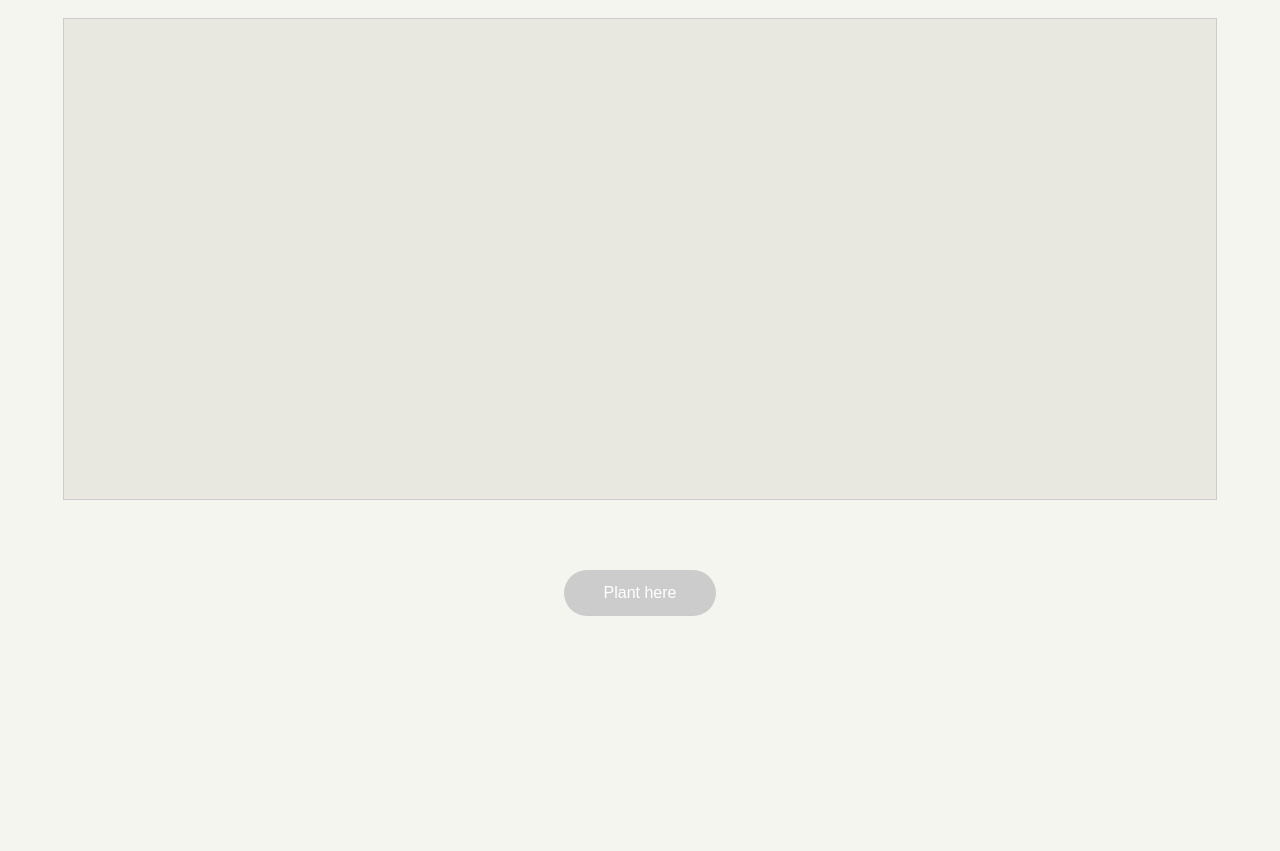
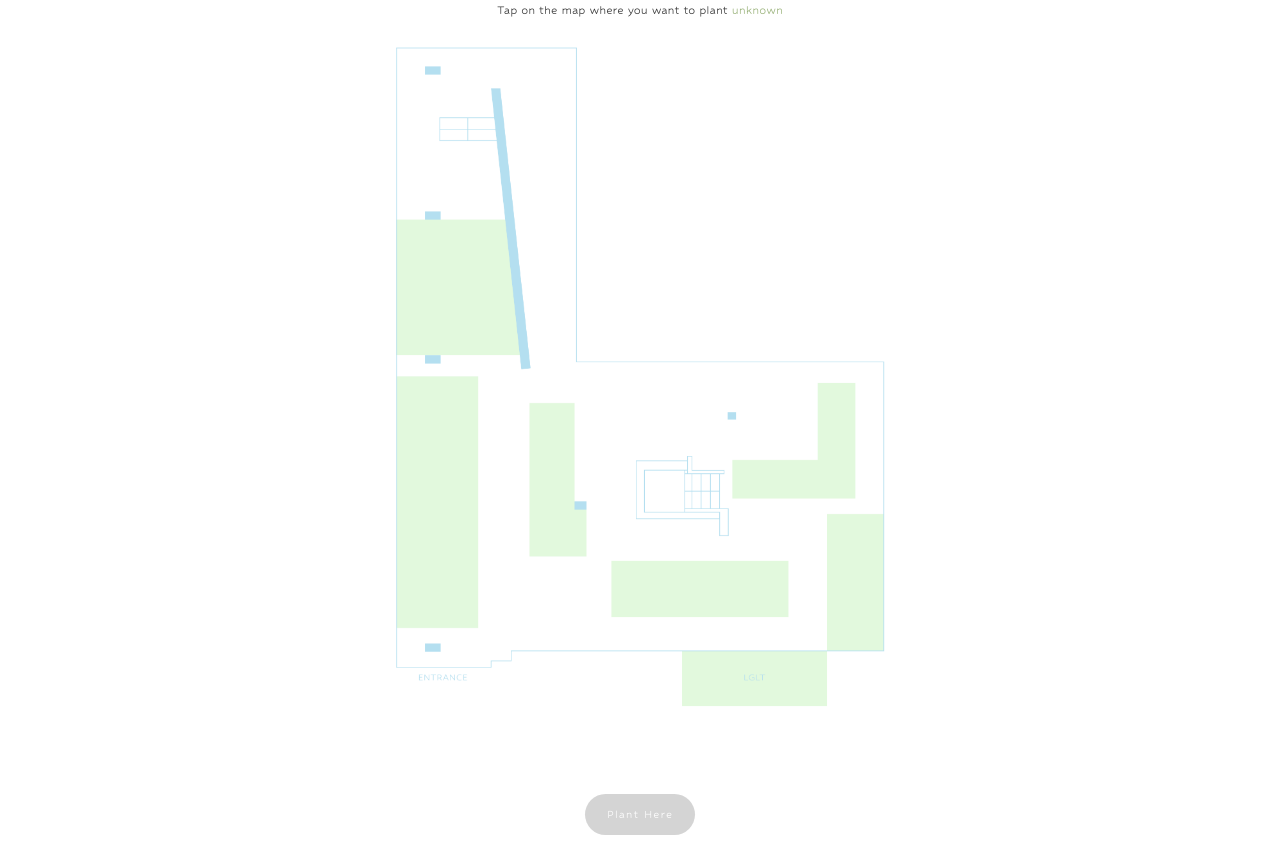
Before and after one commit to wzyisabelle/aloe-wip2, a website: page public/plant.html in a window 1280 px wide. Shown: the part 79-930 px from the top of the page. Before the commit the page ends 800 px from the top, so only its background shows below. Drawn offline with Linux system fonts and the light colour scheme.

Commit message:
visual updates and fullscreen support

```diff
--- a/public/plant.html
+++ b/public/plant.html
@@ -2,51 +2,118 @@
 <html>
 <head>
   <meta charset="UTF-8">
-  <meta name="viewport" content="width=device-width, initial-scale=1, maximum-scale=1">
+  <meta name="viewport" content="width=device-width, initial-scale=1, maximum-scale=1, user-scalable=no">
   <title>Plant Your Aloe</title>
   <style>
-    body { margin: 0; background: #f5f5f0; font-family: sans-serif; color: #333; }
-    h1 { text-align: center; font-weight: normal; padding: 20px; margin: 0; font-size: 18px; }
-    #info { text-align: center; padding: 0 20px 20px; color: #666; font-size: 14px; }
+    @font-face {
+      font-family: 'Hubballi';
+      src: url('/assets/Hubballi-Regular.ttf') format('truetype');
+      font-weight: normal;
+      font-style: normal;
+    }
+
+    :root {
+      --aloe-green: #98B178;
+      --bg: #ffffff;
+      --text: #333333;
+    }
+
+    body {
+      margin: 0; padding-top: 10px;
+      background: var(--bg);
+      color: var(--text);
+      font-family: 'Hubballi', sans-serif;
+    }
+
+    h1 {
+      text-align: center;
+      font-weight: normal;
+      padding: 20px 20px 6px; //第三个数标题到info的距离
+      margin: 0;
+      font-size: 20px;
+      letter-spacing: 1px;
+    }
+
+    #info {
+      text-align: center;
+      padding: 0 20px 14px; //第三个数info到地图的距离
+      color: #777;
+      font-size: 14px;
+    }
+
+    #info strong {
+      color: var(--aloe-green);
+      font-weight: normal;
+    }
+
+    #map-wrapper {
+      display: flex;
+      justify-content: center;
+      align-items: center;
+      padding: 0 16px;
+    }
+
     #map {
       position: relative;
-      width: 90vw;
-      height: 60vh;
-      margin: 0 auto;
-      background: #e8e8e0;
-      border: 1px solid #ccc;
+      width: 100%;
+      max-width: 520px;
+      aspect-ratio: 3 / 4;
+      background-image: url('/assets/map.png');
+      background-size: contain;
+      background-repeat: no-repeat;
+      background-position: center;
+      background-color: #ffffff;
       cursor: crosshair;
+      touch-action: manipulation;
     }
+
     .marker {
       position: absolute;
-      width: 24px;
-      height: 24px;
-      background: #7cb342;
+      width: 14px;
+      height: 14px;
+      background: var(--aloe-green);
       border-radius: 50%;
       transform: translate(-50%, -50%);
       pointer-events: none;
+      box-shadow: 0 0 12px rgba(152, 177, 120, 0.5);
     }
+
     #submit {
       display: block;
-      margin: 30px auto;
-      padding: 14px 40px;
-      background: #7cb342;
+      margin: 24px auto 16px;
+      padding: 14px 22px;
+      background: var(--aloe-green);
       color: white;
       border: none;
-      border-radius: 30px;
+      border-radius: 30px;//圆角
       font-size: 16px;
+      font-family: 'Hubballi', sans-serif;
+      letter-spacing: 1px;
       cursor: pointer;
     }
-    #submit:disabled { background: #ccc; }
-    #status { text-align: center; padding: 10px; color: #7cb342; font-size: 14px; min-height: 20px; }
+
+    #submit:disabled {
+      background: #d4d4d4;
+    }
+
+    #status {
+      text-align: center;
+      padding: 6px;
+      margin-top: 14px; //地图底部到 planted! 的距离
+      color: var(--aloe-green);
+      font-size: 14px;
+      min-height: 20px;
+    }
   </style>
 </head>
 <body>
-  <h1>Plant your aloe</h1>
+  <h1>PLANT YOUR ALOE</h1>
   <div id="info">Tap on the map where you want to plant <strong id="leafId">—</strong></div>
-  <div id="map"></div>
+  <div id="map-wrapper">
+    <div id="map"></div>
+  </div>
   <div id="status"></div>
-  <button id="submit" disabled>Plant here</button>
+  <button id="submit" disabled>Plant Here</button>
 
   <script>
     const params = new URLSearchParams(location.search);
@@ -86,7 +153,7 @@
           body: JSON.stringify({ id: leafId, x: chosenX, y: chosenY })
         });
         if (res.ok) {
-          status.textContent = '🌱 planted!';
+          status.textContent = "You've planted an aloe leaf here!"
         } else {
           status.textContent = 'error, try again';
           submitBtn.disabled = false;
```
Also changed, not shown: public/index.html (+68 -19 lines), public/assets/Hubballi-Regular.ttf (added), public/assets/map.png (added).
